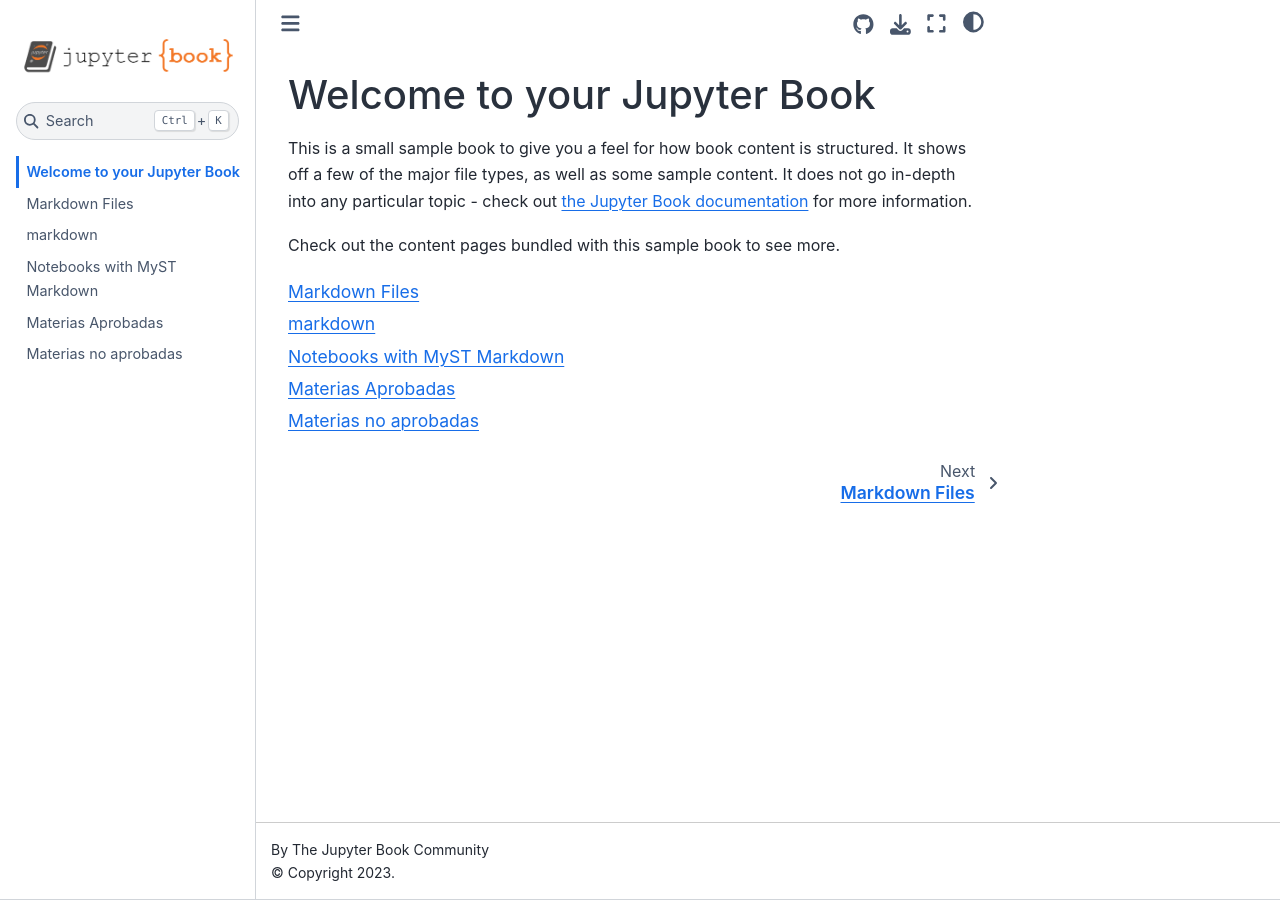
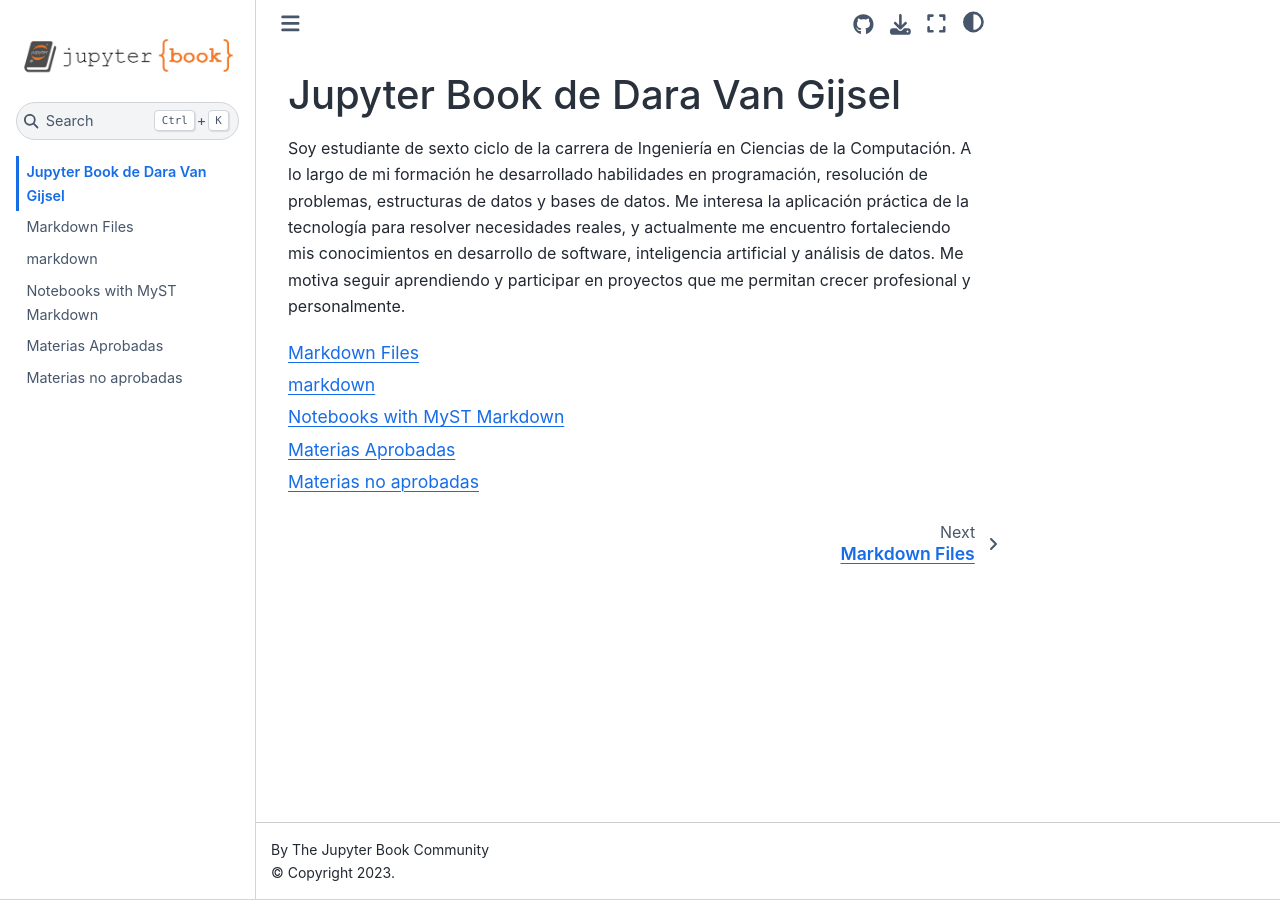
Before and after one commit to daravan1/WebClase01, a Jupyter Book: the page built from intro.md, in a window 1280 px wide. Built offline with Jupyter Book 1.0.4 settings and Sphinx 7.4.7 and the Sphinx Book theme 1.1.4, drawn with Linux system fonts in a browser that asks for light colours.

Commit message:
Update intro.md

````diff
--- a/intro.md
+++ b/intro.md
@@ -1,11 +1,6 @@
-# Welcome to your Jupyter Book
+# Jupyter Book de Dara Van Gijsel
 
-This is a small sample book to give you a feel for how book content is
-structured.
-It shows off a few of the major file types, as well as some sample content.
-It does not go in-depth into any particular topic - check out [the Jupyter Book documentation](https://jupyterbook.org) for more information.
-
-Check out the content pages bundled with this sample book to see more.
+Soy estudiante de sexto ciclo de la carrera de Ingeniería en Ciencias de la Computación. A lo largo de mi formación he desarrollado habilidades en programación, resolución de problemas, estructuras de datos y bases de datos. Me interesa la aplicación práctica de la tecnología para resolver necesidades reales, y actualmente me encuentro fortaleciendo mis conocimientos en desarrollo de software, inteligencia artificial y análisis de datos. Me motiva seguir aprendiendo y participar en proyectos que me permitan crecer profesional y personalmente.
 
 ```{tableofcontents}
 ```
````
